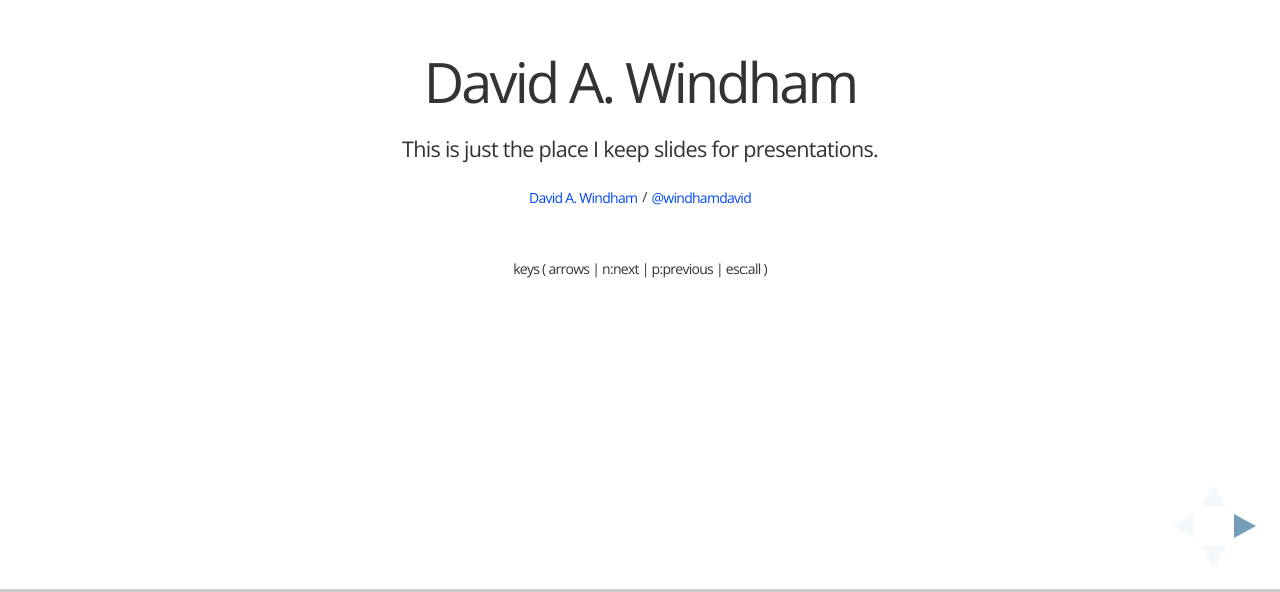
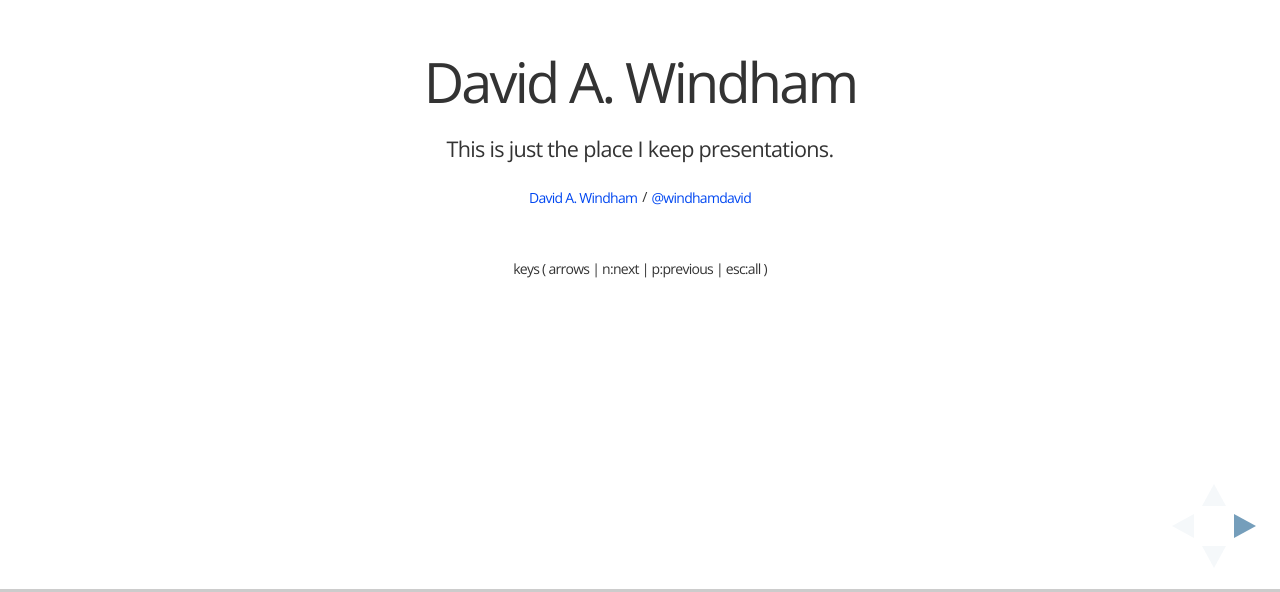
Before and after one commit to windhamdavid/show, a website: page public/index.html in a window 1280 px wide. Shown: the part 208-800 px from the top of the page. Drawn offline with nearby package versions, Linux system fonts and the light colour scheme; no server answers.

Commit message:
add index

```diff
--- a/public/index.html
+++ b/public/index.html
@@ -26,7 +26,7 @@
 					<div id="logo">
 					<h3>David A. Windham</h3>
 					</div>
-					<p><small>This is just the place I keep slides for presentations.</small></p>
+					<p><small>This is just the place I keep presentations.</small></p>
 					<p class="footnotes"><a href="https://davidawindham.com">David A. Windham</a> / <a href="http://twitter.com/windhamd">@windhamdavid</a></p>
 					<br />
 					<p class="footnotes">keys ( arrows | n:next | p:previous | esc:all )</p>
```
